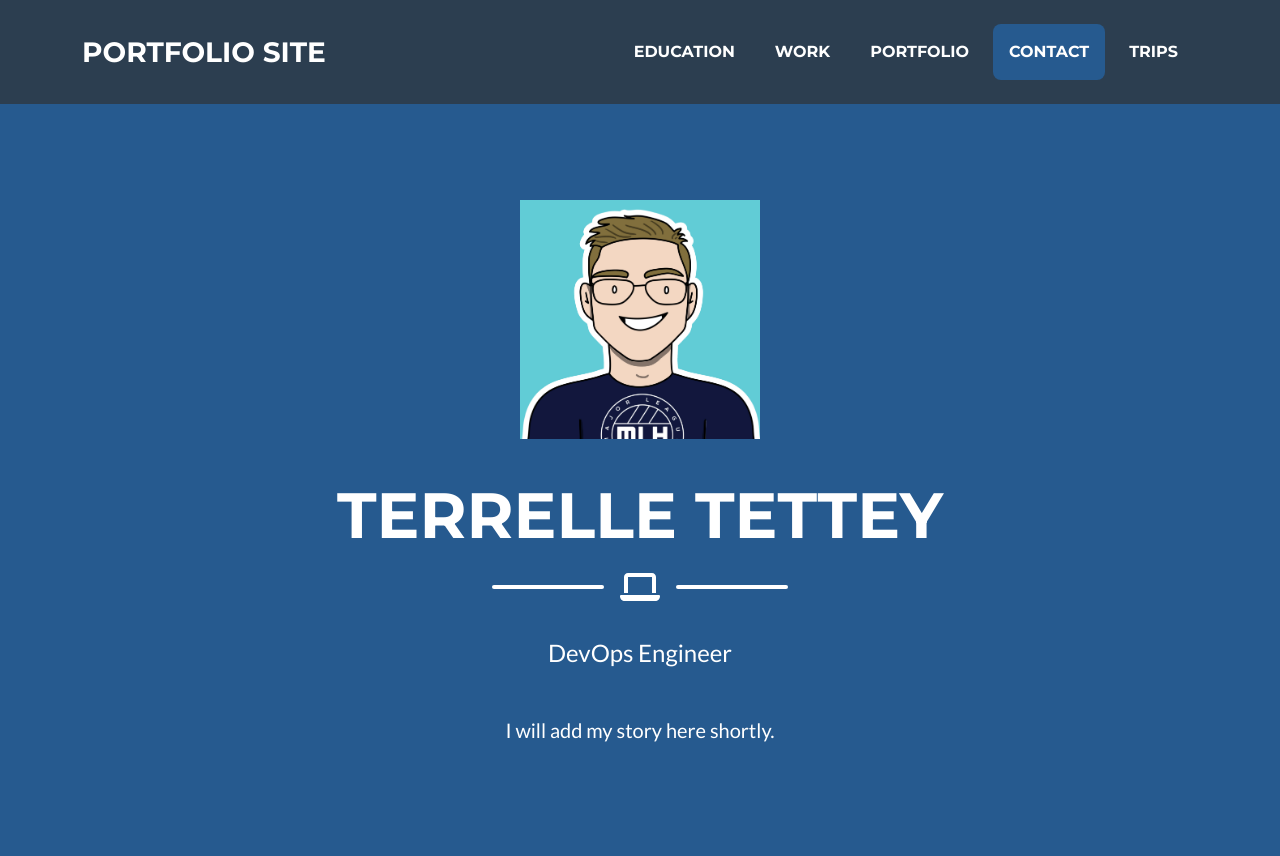
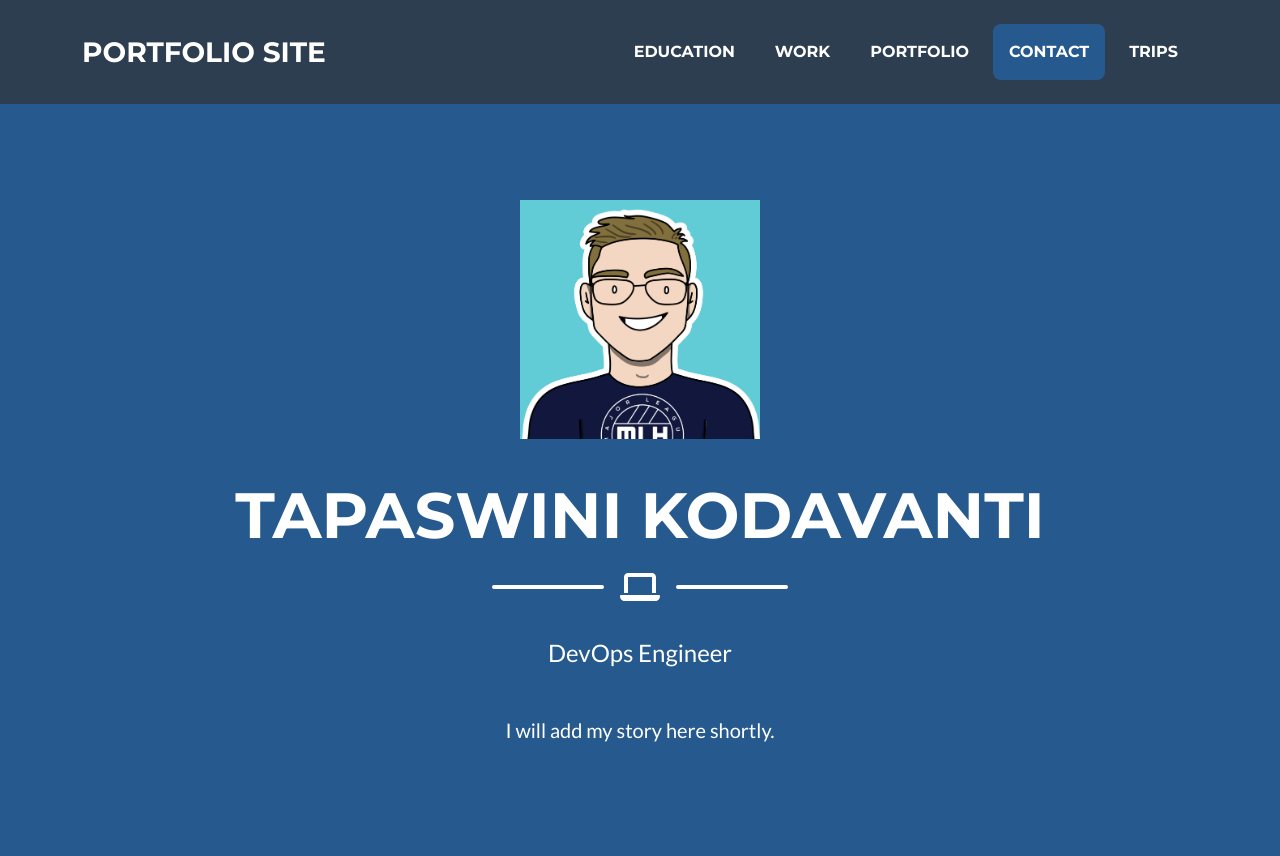
Before and after one commit to tapaswini-kodavanti/MLH-Fellowship-pe-portfolio, a Flask app: page / in a window 1280 px wide. Shown: the top 856 px of the page. Run offline with Flask 2, Linux system fonts and the light colour scheme; some libraries are stand-ins or nearby versions.

Commit message:
changed name

```diff
--- a/templates/index.html
+++ b/templates/index.html
@@ -43,7 +43,7 @@
                 <!-- Masthead Avatar Image-->
                 <img class="masthead-avatar mb-5" src="assets/img/logo.jpg" alt="..." />
                 <!-- Masthead Heading-->
-                <h1 class="masthead-heading text-uppercase mb-0">Terrelle Tettey</h1>
+                <h1 class="masthead-heading text-uppercase mb-0">Tapaswini Kodavanti</h1>
 
                 <!-- Icon Divider-->
                 <div class="divider-custom divider-light">
```
